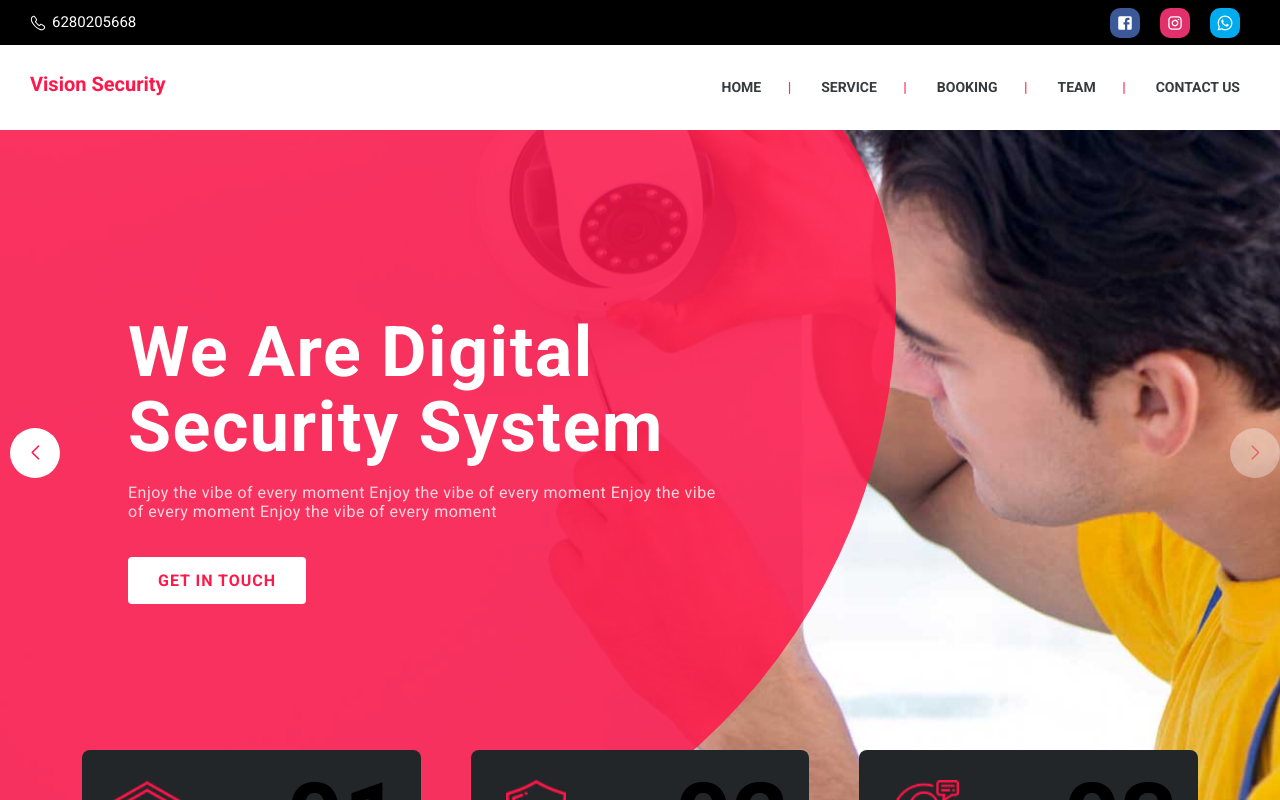
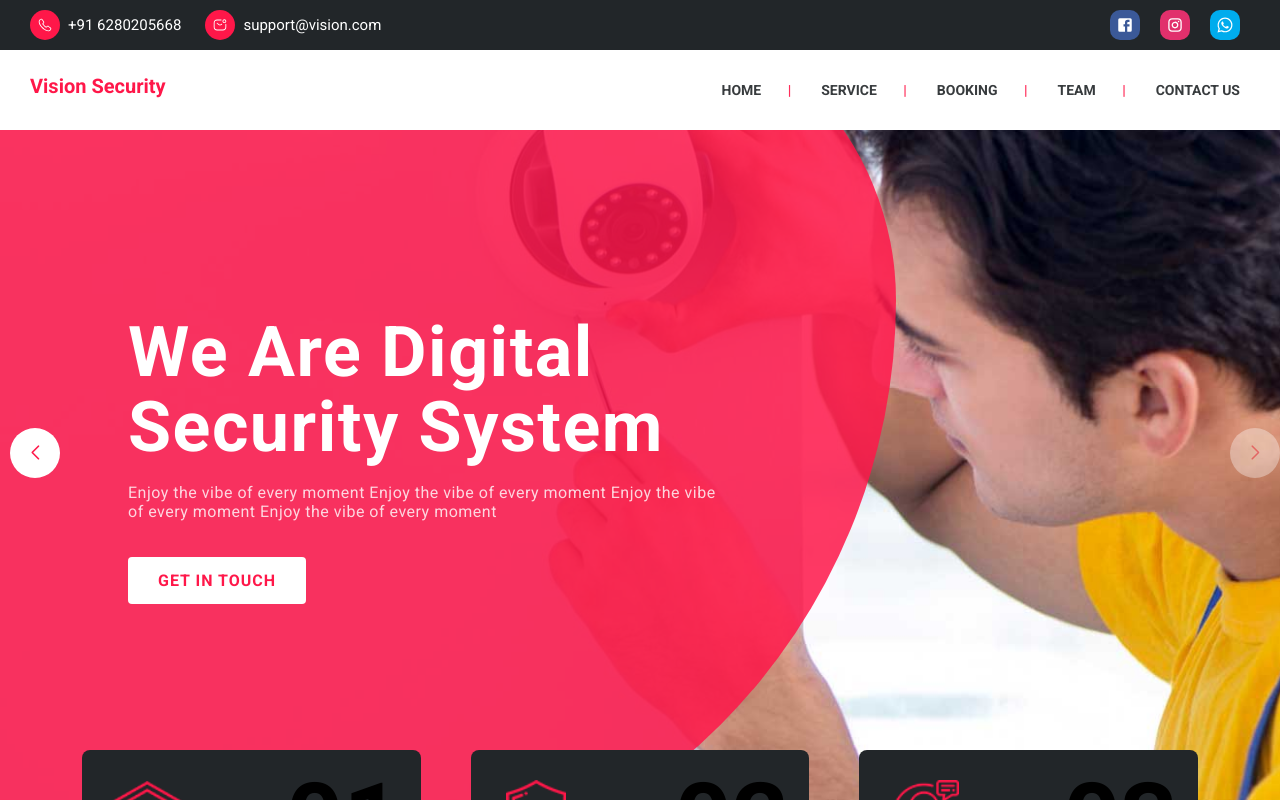
Before and after one commit to Ashish8689/Vision-security, a Next.js app: page / in a window 1280 px wide. Shown: the top 800 px of the page. Built offline with nearby package versions, Linux system fonts and the light colour scheme.

Commit message:
navbar styling change

```diff
--- a/src/components/navbar/Navbar.js
+++ b/src/components/navbar/Navbar.js
@@ -3,6 +3,7 @@ import Call from '../assets/svg_icons/Call'
 
 import Facebook from '../assets/svg_icons/Facebook'
 import Instagram from '../assets/svg_icons/Instagram'
+import Mail from '../assets/svg_icons/Mail'
 import Whatsapp from '../assets/svg_icons/Whatsapp'
 
 function Navbar() {
@@ -44,11 +45,23 @@ function Navbar() {
     return (
         <div className={nav ? 'nav active' : 'nav'}>
             <div className="nav-media-container">
-                <p className="nav-call">
-                    {' '}
-                    <Call className="icon" />
-                    <a href="tel: 6280205668"> 6280205668</a>{' '}
-                </p>
+                <div className="d-flex">
+                    <p className="nav-call me-lg-4">
+                        <div className="icon-container">
+                            <Call className="icon" />
+                        </div>
+                        <a href="tel: 6280205668"> +91 6280205668</a>
+                    </p>
+
+                    <p className="nav-call">
+                        <div className="icon-container">
+                            <Mail className="icon" />
+                        </div>
+                        <a href="mailto: support@vision.com">
+                            support@vision.com
+                        </a>
+                    </p>
+                </div>
 
                 <div className="social-icon-container">
                     <div className="social-icon-block">
--- a/src/styles/navbar.css
+++ b/src/styles/navbar.css
@@ -22,12 +22,12 @@
 
 .nav-media-container {
     width: 100%;
-    height: 45px;
+    height: 50px;
     padding: 0 30px;
     display: flex;
     align-items: center;
     justify-content: space-between;
-    background: var(--dark-color);
+    background: var(--bold-color);
 }
 
 .nav-call {
@@ -35,10 +35,19 @@
     display: flex;
     align-items: center;
 }
+.nav-call .icon-container {
+    margin-right: 8px;
+    width: 30px;
+    height: 30px;
+    border-radius: 50%;
+    background-color: var(--main-color);
+    display: grid;
+    place-items: center;
+}
+
 .nav-call .icon {
-    width: 16px;
+    width: 14px;
     fill: var(--title-color);
-    margin-right: 6px;
 }
 
 .nav-call a {
```
